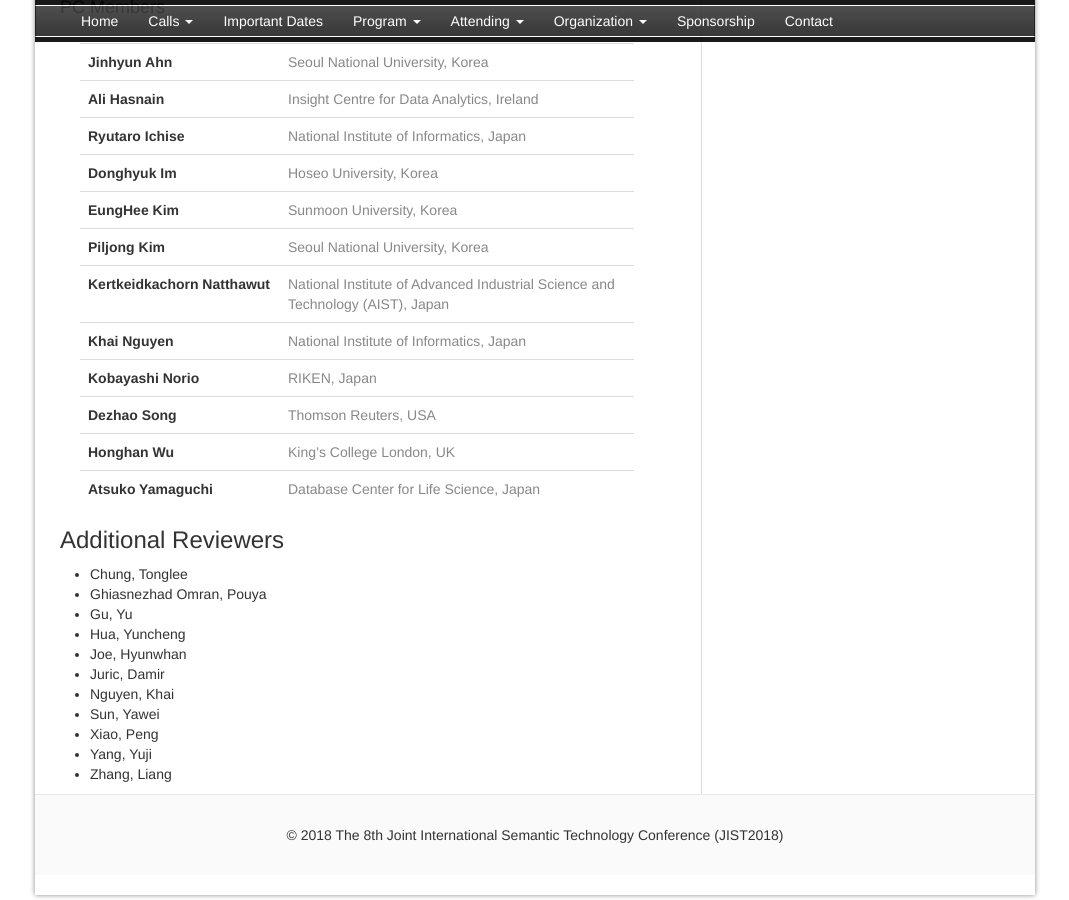
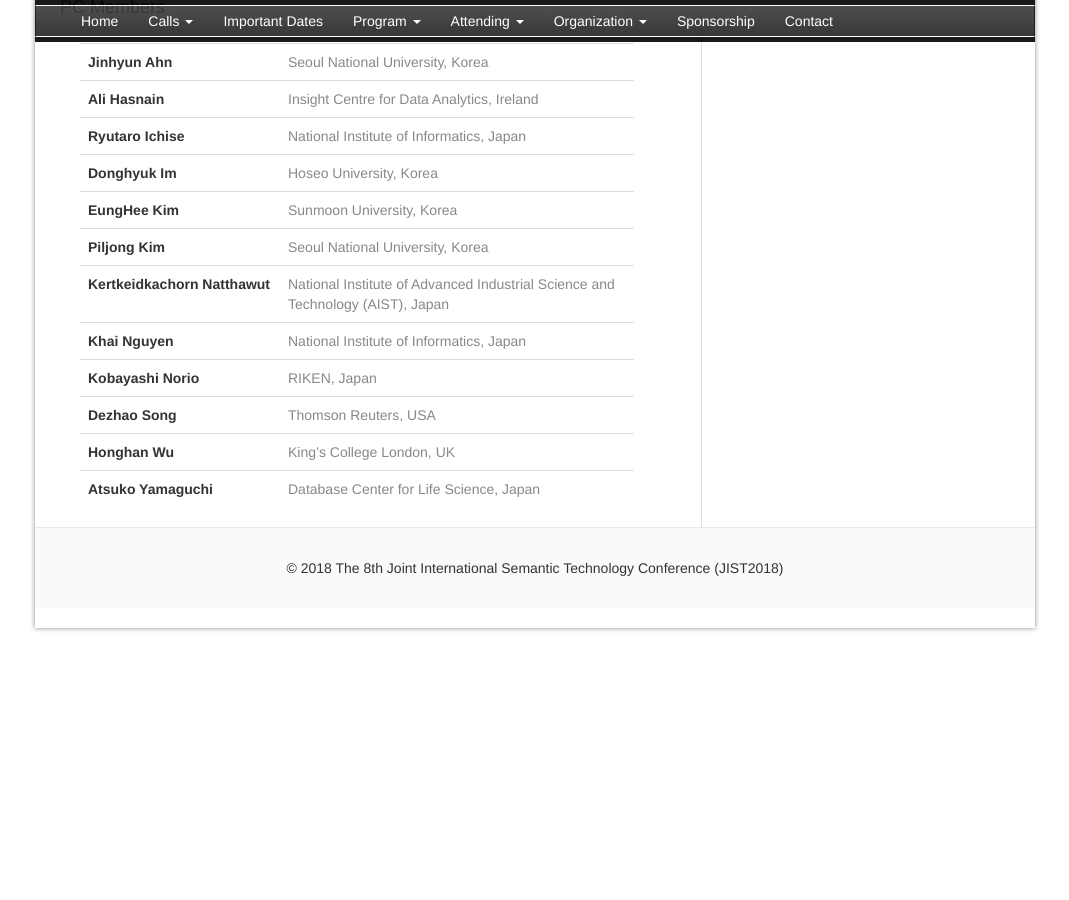
Before and after one commit to IJCKGconference/JIST2018, a Jekyll site: the page built from pages/organization/program-committee.html, in a window 1280 px wide and 900 px high, scrolled down 3220 px. Shown: the whole window, without its empty margins (105-1174 px from the left). Built offline with Jekyll 4.4.1, drawn with Linux system fonts in a browser that asks for light colours; comment, search, counter and statistics services are not loaded; after the commit the page ends 3853 px from its top, so only the background shows below that.

Commit message:
remove additional reviewers

```diff
--- a/pages/organization/program-committee.html
+++ b/pages/organization/program-committee.html
@@ -343,18 +343,3 @@ status: published
 		<td>Database Center for Life Science, Japan</td>
 	</tr>
 </table>
-
-<h3>Additional Reviewers</h3>
-<ul>
-	<li>Chung, Tonglee</li>
-	<li>Ghiasnezhad Omran, Pouya</li>
-	<li>Gu, Yu</li>
-	<li>Hua, Yuncheng</li>
-	<li>Joe, Hyunwhan</li>
-	<li>Juric, Damir</li>
-	<li>Nguyen, Khai </li>
-	<li>Sun, Yawei </li>
-	<li>Xiao, Peng </li>
-	<li>Yang, Yuji </li>
-	<li>Zhang, Liang</li>
-</ul>
```
Also changed, not shown: 1 other file.
